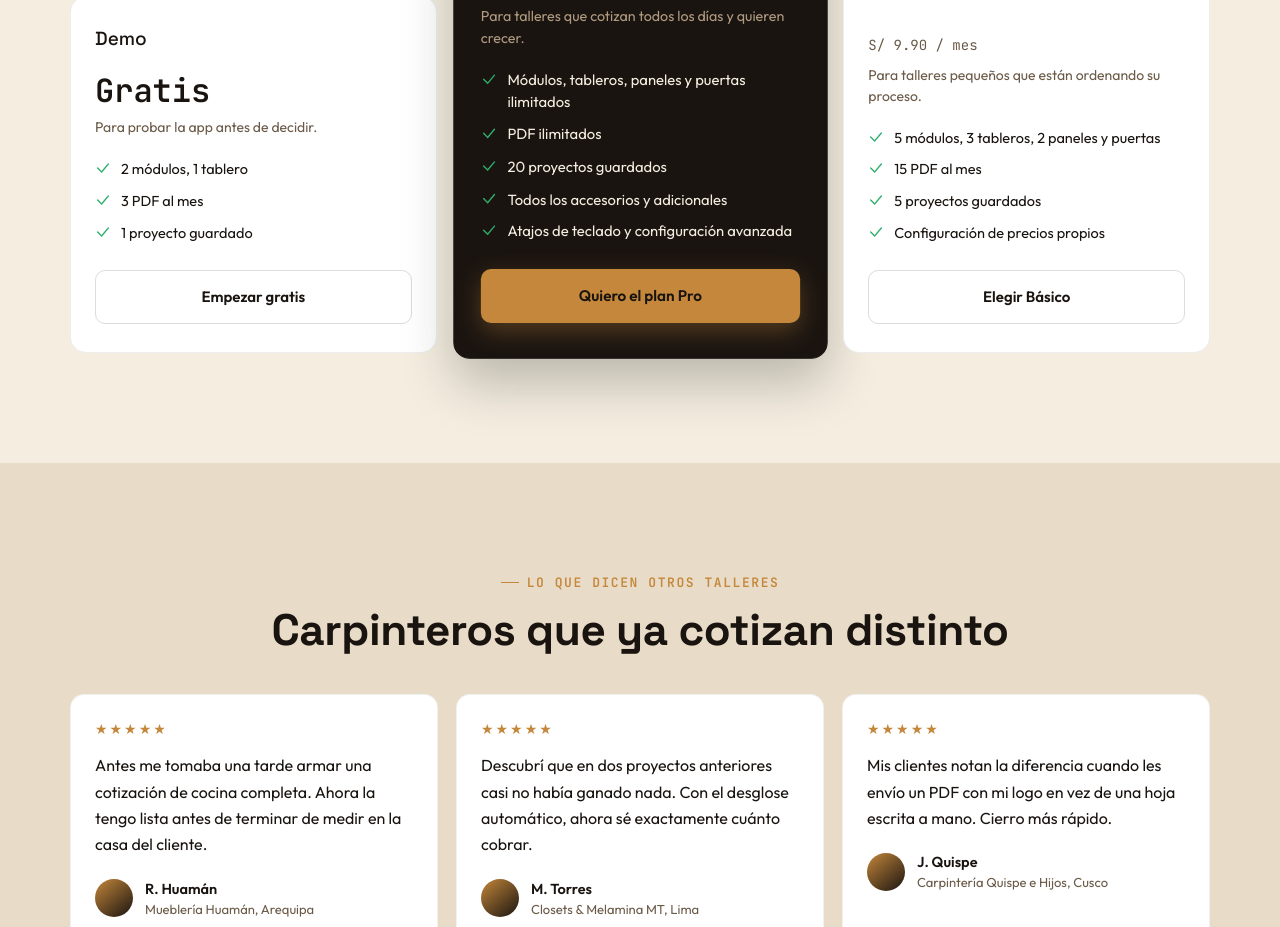
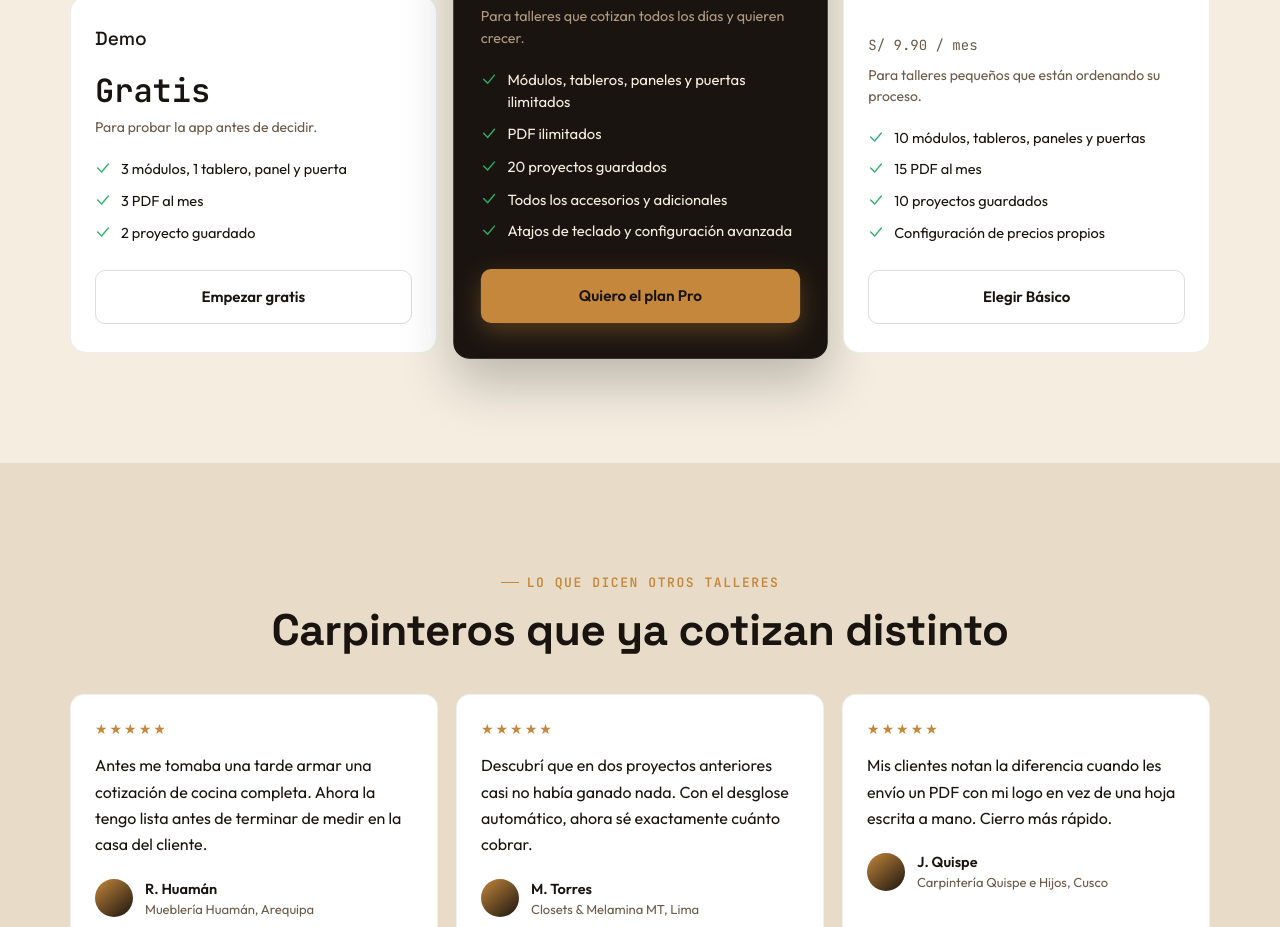
Before and after one commit to anthony-cs93/modulax-landing, a plain HTML site: page index.html in a window 1280 px wide. Shown: the part 6480-7407 px from the top of the page. Drawn offline with Linux system fonts and the light colour scheme.

Commit message:
Actualizar limites de planes Demo y Basico y apuntar boton del hero a la seccion de planes

```diff
--- a/index.html
+++ b/index.html
@@ -386,7 +386,7 @@ footer{background:#0C0806;color:#6E5A40;padding:40px 0;font-size:14px;}
       <h1>Tu próxima cotización puede tomarte <span class="accent">10 minutos</span>, no 3 horas.</h1>
       <p class="sub">Cotizador Modulax calcula materiales, herrajes, mano de obra y tu margen real — módulo por módulo — y entrega un PDF profesional con tu marca en minutos.</p>
       <div class="hero-ctas">
-        <a href="https://cotizador-modulax.vercel.app/login" class="btn btn-primary">Probar gratis ahora →</a>
+        <a href="#planes" class="btn btn-primary">Probar gratis ahora →</a>
         <a href="#como-funciona" class="btn btn-outline">Ver cómo funciona</a>
       </div>
       <p class="hero-micro"><strong>Exporta cotizaciones de forma gratuita</strong> con el plan Demo</p>
@@ -681,9 +681,9 @@ footer{background:#0C0806;color:#6E5A40;padding:40px 0;font-size:14px;}
         <div class="plan-price">Gratis</div>
         <p class="plan-desc">Para probar la app antes de decidir.</p>
         <ul class="plan-feats">
-          <li><svg class="ic" viewBox="0 0 24 24" fill="none" stroke="currentColor" stroke-width="2" stroke-linecap="round"><path d="M4 12l6 6L20 6"/></svg>2 módulos, 1 tablero</li>
+          <li><svg class="ic" viewBox="0 0 24 24" fill="none" stroke="currentColor" stroke-width="2" stroke-linecap="round"><path d="M4 12l6 6L20 6"/></svg>3 módulos, 1 tablero, panel y puerta</li>
           <li><svg class="ic" viewBox="0 0 24 24" fill="none" stroke="currentColor" stroke-width="2" stroke-linecap="round"><path d="M4 12l6 6L20 6"/></svg>3 PDF al mes</li>
-          <li><svg class="ic" viewBox="0 0 24 24" fill="none" stroke="currentColor" stroke-width="2" stroke-linecap="round"><path d="M4 12l6 6L20 6"/></svg>1 proyecto guardado</li>
+          <li><svg class="ic" viewBox="0 0 24 24" fill="none" stroke="currentColor" stroke-width="2" stroke-linecap="round"><path d="M4 12l6 6L20 6"/></svg>2 proyecto guardado</li>
         </ul>
         <a href="https://cotizador-modulax.vercel.app/login" class="btn btn-ghost-dark" style="width:100%;">Empezar gratis</a>
       </div>
@@ -710,9 +710,9 @@ footer{background:#0C0806;color:#6E5A40;padding:40px 0;font-size:14px;}
         <div class="plan-price"><span class="precio-old">S/ 9.90</span><span class="precio-monto" data-mensual="9.90" data-anual="89.90">S/ 9.90</span><span class="precio-periodo"> / mes</span></div>
         <p class="plan-desc">Para talleres pequeños que están ordenando su proceso.</p>
         <ul class="plan-feats">
-          <li><svg class="ic" viewBox="0 0 24 24" fill="none" stroke="currentColor" stroke-width="2" stroke-linecap="round"><path d="M4 12l6 6L20 6"/></svg>5 módulos, 3 tableros, 2 paneles y puertas</li>
+          <li><svg class="ic" viewBox="0 0 24 24" fill="none" stroke="currentColor" stroke-width="2" stroke-linecap="round"><path d="M4 12l6 6L20 6"/></svg>10 módulos, tableros, paneles y puertas</li>
           <li><svg class="ic" viewBox="0 0 24 24" fill="none" stroke="currentColor" stroke-width="2" stroke-linecap="round"><path d="M4 12l6 6L20 6"/></svg>15 PDF al mes</li>
-          <li><svg class="ic" viewBox="0 0 24 24" fill="none" stroke="currentColor" stroke-width="2" stroke-linecap="round"><path d="M4 12l6 6L20 6"/></svg>5 proyectos guardados</li>
+          <li><svg class="ic" viewBox="0 0 24 24" fill="none" stroke="currentColor" stroke-width="2" stroke-linecap="round"><path d="M4 12l6 6L20 6"/></svg>10 proyectos guardados</li>
           <li><svg class="ic" viewBox="0 0 24 24" fill="none" stroke="currentColor" stroke-width="2" stroke-linecap="round"><path d="M4 12l6 6L20 6"/></svg>Configuración de precios propios</li>
         </ul>
         <a href="https://wa.me/51943613883?text=Hola%2C%20quiero%20empezar%20con%20el%20plan%20B%C3%A1sico%20del%20Cotizador%20Modulax.%20%C2%BFMe%20pueden%20ayudar%20con%20la%20activaci%C3%B3n%3F&utm_source=landing&utm_medium=pricing-basico" class="btn btn-ghost-dark" style="width:100%;">Elegir Básico</a>
```
